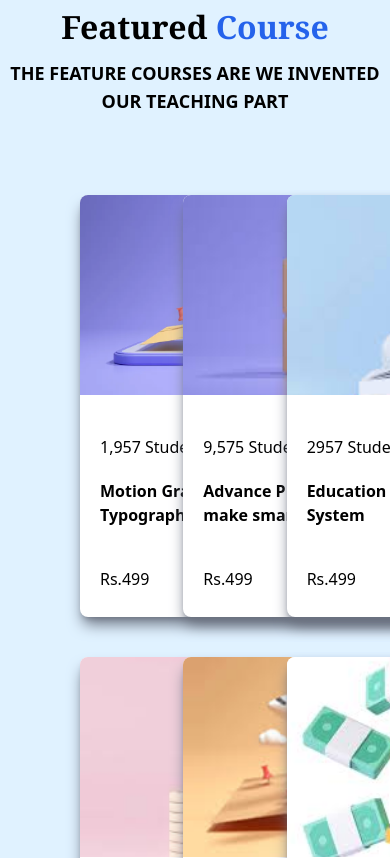
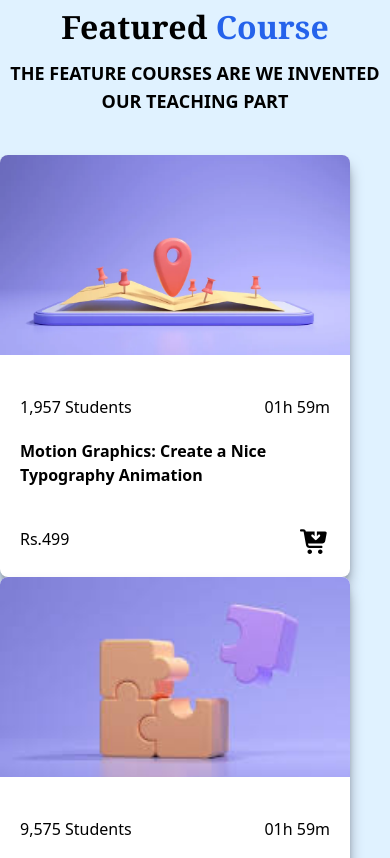
Before and after one commit to Nancy-1311/Good-coaching-landing-page-made-with-html-tailwindcss, a website: page index.html in a window 390 px wide. Shown: the part 941-1799 px from the top of the page. Drawn offline with nearby package versions, Linux system fonts and the light colour scheme.

Commit message:
Update index.html

```diff
--- a/index.html
+++ b/index.html
@@ -153,7 +153,7 @@
 <section id="about" class="section w-[100vw] h-auto relative bg-[#E0F2FF] text-black pt-5">
 <h1 class="text-[2rem] text-center mt-[5rem] font-serif font-bold">Featured <span class="text-blue-600">Course</span></h1>
 <h2 class="text-center mt-2 font-sans text-lg font-semibold mb-10">THE FEATURE COURSES ARE WE INVENTED OUR TEACHING PART</h2>
-<div class="about-cards grid grid-cols-3 sm:grid-cols-1 gap-10 mx-auto p-10 pl-20">
+<div class=""about-cards flex flex-wrap mx-auto p-10 justify-center items-center gap-40">
   <div class="about-card w-[350px] bg-white rounded-lg shadow-lg shadow-gray-500">
 <img class="w-full h-[200px] object-cover rounded-t-lg"  src="images/Motion-Graphics.png" alt="">
 <div class="p-5">
```
